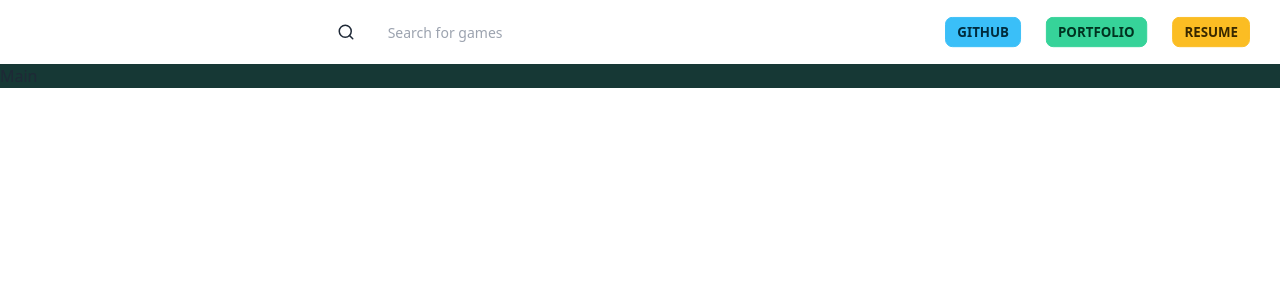
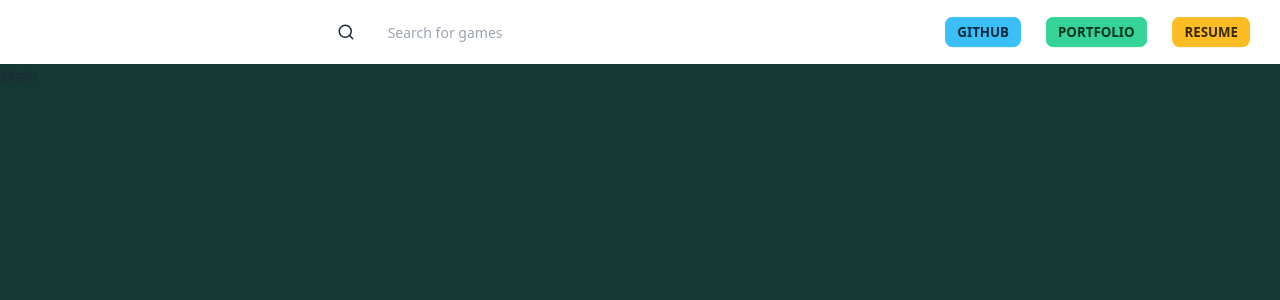
Before and after one commit to Jfraser56/game-browser, a React (Create React App) app: page / in a window 1280 px wide. Shown: the top 300 px of the page. Built offline with nearby package versions, Linux system fonts and the light colour scheme.

Commit message:
delete this

```diff
--- a/src/App.js
+++ b/src/App.js
@@ -4,7 +4,7 @@ import Main from "./components/Main";
 
 function App() {
   return (
-    <div className="flex flex-col">
+    <div className="flex flex-col h-screen">
       <Header />
       <Main />
     </div>
--- a/src/components/Main.jsx
+++ b/src/components/Main.jsx
@@ -1,7 +1,7 @@
 import React from "react";
 
 const Main = () => {
-  return <div className="bg-accent-content">Main</div>;
+  return <div className="h-full bg-accent-content">Main</div>;
 };
 
 export default Main;
--- a/tailwind.config.js
+++ b/tailwind.config.js
@@ -13,6 +13,6 @@ module.exports = {
     logs: true,
     rtl: false,
     prefix: "",
-    darkTheme: "night",
+    darkTheme: "dark",
   },
 };
```
